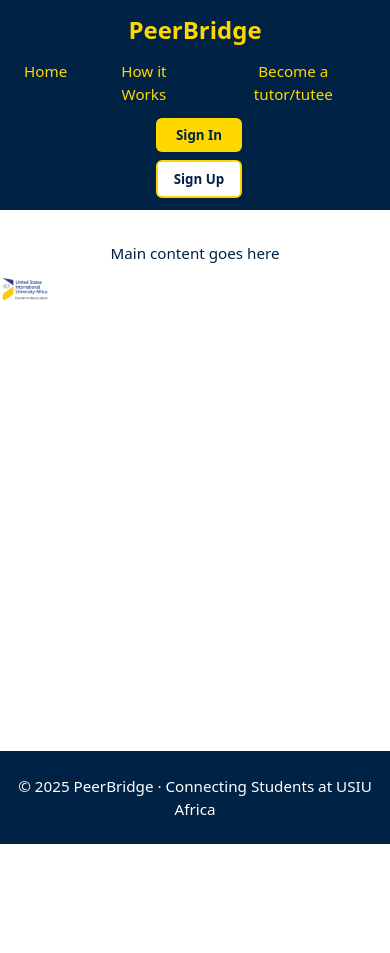
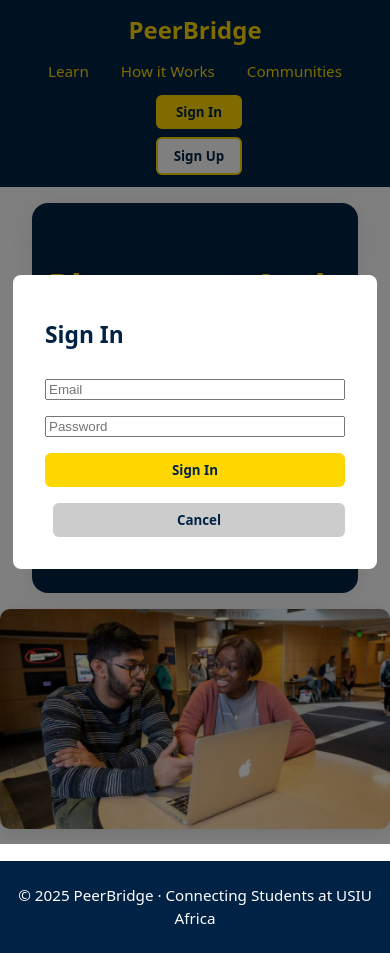
Before and after one commit to Timothy-Obote/Peer-Bridge, a React (Vite) app: page / in a window 390 px wide. Both pictures are taken after a click on the button "Sign In". Before the commit the page ends 844 px from the top, so only its background shows below. Built offline with nearby package versions, Linux system fonts and the light colour scheme.

Commit message:
Few Frontend Updates

```diff
--- a/src/App.css
+++ b/src/App.css
@@ -66,17 +66,102 @@ body {
   border: 2px solid #FFD700;
 }
 
-/* Main content should grow to fill space */
-main {
-  flex: 1 0 auto;
-  padding: 2rem 0; /* Optional: add vertical padding for better spacing */
-  min-height: 0; /* Prevent overflow issues */
+/* Add to App.css */
+.modal {
+  position: fixed;
+  top: 0; left: 0; right: 0; bottom: 0;
+  background: rgba(0,0,0,0.5);
+  display: flex;
+  align-items: center;
+  justify-content: center;
+  z-index: 1000;
 }
 
-.school-logo img {
-  height: 40px;
-  max-width: 120px;
-  object-fit: contain;
+.auth-form {
+  background: #fff;
+  padding: 2rem;
+  border-radius: 8px;
+  min-width: 300px;
+  display: flex;
+  flex-direction: column;
+  gap: 1rem;
+}
+
+.sign-in-btn {
+  background: #FFD700;
+  color: #002244;
+  border: none;
+  border-radius: 6px;
+  padding: 0.5rem 1rem;
+  font-weight: bold;
+  cursor: pointer;
+}
+
+.cancel-btn {
+  background: #ccc;
+  color: #002244;
+  border: none;
+  border-radius: 6px;
+  padding: 0.5rem 1rem;
+  font-weight: bold;
+  cursor: pointer;
+  margin-left: 0.5rem;
+}
+/* Main content should grow to fill space */
+
+.main-bg {
+  flex: 1 0 auto;
+  width: 100%;
+  min-height: 400px;
+  display: flex;
+  align-items: center;
+  justify-content: space-between;
+  background: none; /* Remove background image from here */
+  padding: 2rem 0;
+}
+
+/* Add to App.css */
+
+.main-content {
+  background: #002244; /* Deep blue */
+  color: #fff;
+  padding: 2.5rem 2rem;
+  border-radius: 16px;
+  box-shadow: 0 4px 24px rgba(0,0,0,0.08);
+  max-width: 500px;
+  margin-left: 2rem;
+  margin-right: 2rem;
+  z-index: 2;
+  position: relative;
+}
+
+.main-content h1 {
+  color: #FFD700; /* Yellow */
+  font-size: 2.2rem;
+  margin-bottom: 1rem;
+  font-weight: bold;
+  letter-spacing: 1px;
+  text-shadow: 1px 1px 8px rgba(0,0,0,0.08);
+}
+
+.main-content p {
+  color: #fff;
+  font-size: 1.15rem;
+  line-height: 1.6;
+  margin: 0;
+}
+
+.main-image {
+  width: 45%;
+  min-width: 270px;
+  height: 450px;
+  background-image: url('/students-studying-together.jpg');
+  background-size: cover;
+  background-position: center;
+  background-repeat: no-repeat;
+  border-radius: 12px;
+  margin-right: 2rem;
+  box-shadow: 0 4px 16px rgba(0,0,0,0.10);
 }
 
 
@@ -90,7 +175,7 @@ main {
 }
 
 /* Responsive */
-@media (max-width: 768px) {
+@media (max-width: 900px) {
   .header {
     flex-direction: column;
     gap: 0.75rem;
@@ -103,7 +188,22 @@ main {
     gap: 0.5rem;
   }
 
-  .school-logo img {
-    height: 50px;
+  .main-bg {
+    flex-direction: column;
+    align-items: stretch;
+    padding: 1rem 0;
+  }
+  .main-content {
+    padding-left: 1rem;
+    padding-right: 1rem;
+    margin-bottom: 1rem;
+    font-size: 1.2rem;
+  }
+  .main-image {
+    width: 100%;
+    min-width: 0;
+    height: 220px;
+    margin: 0 0 1rem 0;
+    border-radius: 10px;
   }
 }
--- a/src/App.tsx
+++ b/src/App.tsx
@@ -1,7 +1,13 @@
 import "./App.css";
+import SignInForm from "./SignInForm";
+import SignUpForm from "./SignUpForm";
+import { useState } from "react";
+export default function App() {
+  const [showSignIn, setShowSignIn] = useState(false);
+  const [showSignUp, setShowSignUp] = useState(false);
 
-export default function App() {
   return (
+
     <div className="app-container">
 
       {/* Header */}
@@ -11,25 +17,25 @@ export default function App() {
 
         {/* Middle: Navigation Links */}
         <nav className="main-nav">
-          <a href="#home">Home</a>
+          <a href="#Learn">Learn</a>
           <a href="#How it works">How it Works</a>
-          <a href="#contact">Become a tutor/tutee</a>
+          <a href="#Communities">Communities</a>
+          </nav>
 
-        </nav>
+        <div className="auth-buttons">
+          <button className="sign-in" onClick={() => setShowSignIn(true)}>Sign In</button>
+          <button className="sign-up" onClick={() => setShowSignUp(true)}>Sign Up</button>
+        </div>
 
-        {/* Right: Auth buttons */}
-        <div className="auth-buttons">
-          <button className="sign-in">Sign In</button>
-          <button className="sign-up">Sign Up</button>
-        </div>
       </header>
 
       {/* Body */}
-      <main>
-        <div style={{textAlign: "center"}}>Main content goes here</div>
-        <div className="school-logo">
-          <img src="/usiu-logo.png" alt="USIU Africa Logo" />
-        </div>
+      <main className="main-bg">
+       <div className="main-content">
+         <h1>Placement And Career Services.</h1>
+         <p>Struggling in a Unit? Worry no more...<br></br> Get Help from Your Peers and raise your GPA</p>
+       </div>
+       <div className="main-image"></div>
       </main>
 
       {/* Footer */}
@@ -38,6 +44,10 @@ export default function App() {
           © {new Date().getFullYear()} PeerBridge · Connecting Students at USIU Africa
         </p >
       </footer>
+
+      {/* Modals */}
+      {showSignIn && <SignInForm onClose={() => setShowSignIn(false)} />}
+      {showSignUp && <SignUpForm onClose={() => setShowSignUp(false)} />}
     </div>
   );
 }
--- /dev/null
+++ b/src/SignInForm.tsx
@@ -0,0 +1,37 @@
+import React, { useState } from "react";
+
+export default function SignInForm({ onClose }: { onClose: () => void }) {
+  const [email, setEmail] = useState("");
+  const [password, setPassword] = useState("");
+
+  const handleSubmit = (e: React.FormEvent) => {
+    e.preventDefault();
+    // Handle sign in logic here
+    alert(`Sign in with ${email} / ${password}`);
+    onClose();
+  };
+
+  return (
+    <div className="modal">
+      <form className="auth-form" onSubmit={handleSubmit}>
+        <h2>Sign In</h2>
+        <input
+          type="email"
+          placeholder="Email"
+          value={email}
+          onChange={e => setEmail(e.target.value)}
+          required
+        />
+        <input
+          type="password"
+          placeholder="Password"
+          value={password}
+          onChange={e => setPassword(e.target.value)}
+          required
+        />
+        <button type="submit" className="sign-in-btn">Sign In</button>
+        <button type="button" className="cancel-btn" onClick={onClose}>Cancel</button>
+      </form>
+    </div>
+  );
+}
--- /dev/null
+++ b/src/SignUpForm.tsx
@@ -0,0 +1,37 @@
+import React, { useState } from "react";
+
+export default function SignUpForm({ onClose }: { onClose: () => void }) {
+  const [email, setEmail] = useState("");
+  const [password, setPassword] = useState("");
+
+  const handleSubmit = (e: React.FormEvent) => {
+    e.preventDefault();
+    // Handle sign up logic here
+    alert(`Sign up with ${email} / ${password}`);
+    onClose();
+  };
+
+  return (
+    <div className="modal">
+      <form className="auth-form" onSubmit={handleSubmit}>
+        <h2>Sign Up</h2>
+        <input
+          type="email"
+          placeholder="Email"
+          value={email}
+          onChange={e => setEmail(e.target.value)}
+          required
+        />
+        <input
+          type="password"
+          placeholder="Password"
+          value={password}
+          onChange={e => setPassword(e.target.value)}
+          required
+        />
+        <button type="submit" className="sign-in-btn">Sign Up</button>
+        <button type="button" className="cancel-btn" onClick={onClose}>Cancel</button>
+      </form>
+    </div>
+  );
+}
```
Also changed, not shown: public/students-studying-together.jpg (added), public/usiu_africa_office_of_placement_and_career_services_logo.jpg (added).
